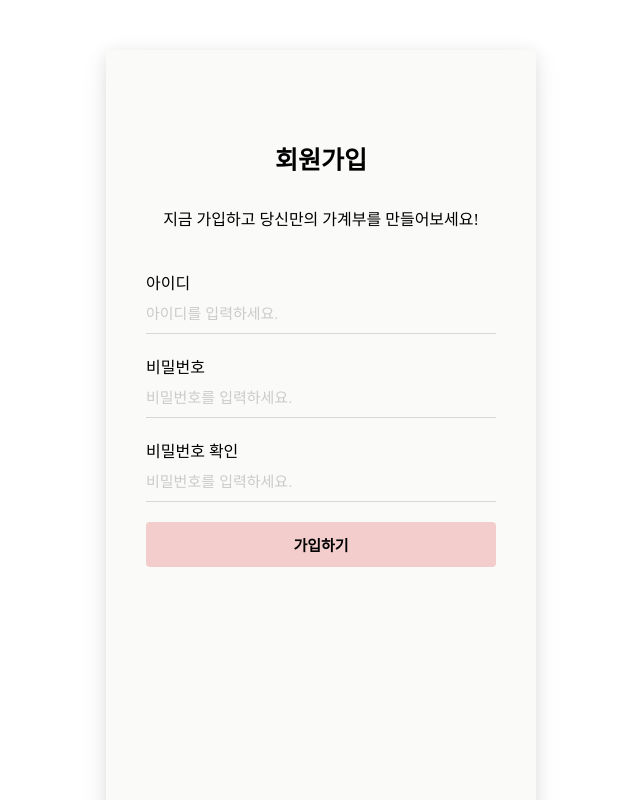
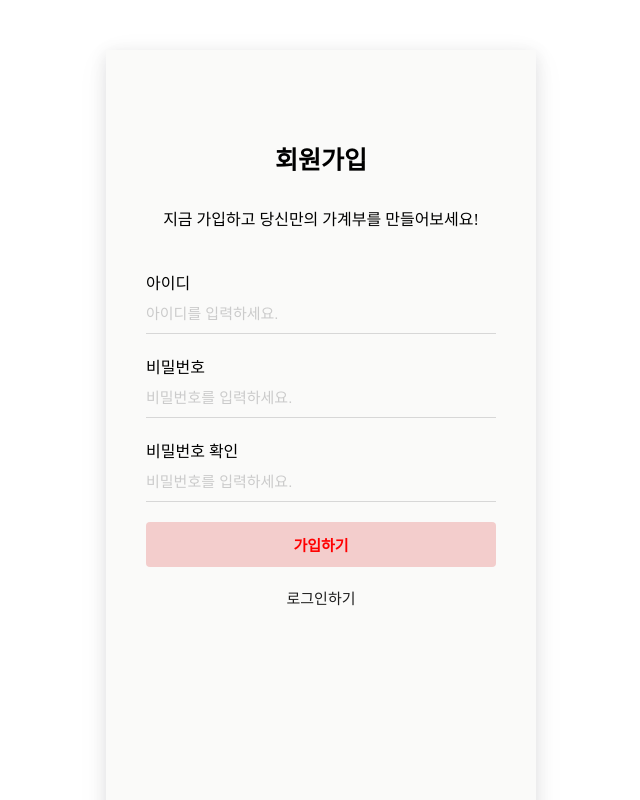
Before and after one commit to sooojinn/ShowMeTheMoney2.0, a React (Create React App) app in the folder showmethemoney2/src/webapp/: page /join in a window 1280 px wide. Shown: the top 800 px of the page, without its empty margins (319-959 px from the left). Built offline with nearby package versions, Linux system fonts and the light colour scheme; a web font is replaced by a local one.

Commit message:
[FE] ✨ 회원가입 시 중복 요청 막는 기능 구현

```diff
--- a/showmethemoney2/src/webapp/src/components/Join.css
+++ b/showmethemoney2/src/webapp/src/components/Join.css
@@ -93,10 +93,14 @@ input:focus {
   cursor: pointer;
 }
 
-.login-page_btn {
+.submit-btn:disabled {
+  color: red;
+}
+
+.login-link {
   display: block;
   width: 100px;
-  margin: 0 auto;
+  margin: 20px auto;
   text-align: center;
   color: #1e1e1e;
   font-size: 15px;
--- a/showmethemoney2/src/webapp/src/components/Join.js
+++ b/showmethemoney2/src/webapp/src/components/Join.js
@@ -1,19 +1,17 @@
 import "./Join.css";
-import { useEffect } from "react";
-import { useNavigate } from "react-router-dom";
+import { useState } from "react";
+import { Link, useNavigate } from "react-router-dom";
 import { useForm } from "react-hook-form";
 
 function JoinForm() {
-  const navigate = useNavigate();
   const {
     register,
     handleSubmit,
-    watch,
-    setError,
-    clearErrors,
     getValues,
-    formState: { errors },
+    formState: { errors, isValid, isSubmitting, isSubmitted },
   } = useForm({ mode: "onChange" });
+
+  const navigate = useNavigate();
 
   const usernameArr = ["aaa", "123", "soojin00"];
 
@@ -33,33 +31,33 @@ function JoinForm() {
 
   //   return result === 'true' ? false : true
 
-  useEffect(() => {
-    if (
-      watch("password") !== watch("passwordCheck") &&
-      watch("passwordCheck")
-    ) {
-      setError("passwordCheck", {
-        type: "password-mismatch",
-        message: "비밀번호가 일치하지 않습니다",
-      });
-    } else {
-      clearErrors("passwordCheck");
-    }
-  }, [watch("password"), watch("passwordCheck")]);
+  console.log("render");
+  console.log(isSubmitting);
+
+  // useEffect(() => {
+  //   if (
+  //     watch("password") !== watch("passwordCheck") &&
+  //     watch("passwordCheck")
+  //   ) {
+  //     setError("passwordCheck", {
+  //       type: "password-mismatch",
+  //       message: "비밀번호가 일치하지 않습니다",
+  //     });
+  //   } else {
+  //     clearErrors("passwordCheck");
+  //   }
+  // }, [watch("password"), watch("passwordCheck")]);
 
   const onSubmit = (data) => {
     const postData = async (data) => {
       try {
-        const res = await fetch(
-          "https://2a6fece9-32ad-4426-a0fb-d9ddbd129199.mock.pstmn.io/joinProc",
-          {
-            method: "POST",
-            headers: {
-              "Content-Type": "application/json",
-            },
-            body: JSON.stringify(data),
-          }
-        );
+        const res = await fetch("/joinProc", {
+          method: "POST",
+          headers: {
+            "Content-Type": "application/json",
+          },
+          body: JSON.stringify(data),
+        });
         const status = await res.status;
         if (status === 200) {
           navigate("/login");
@@ -74,12 +72,7 @@ function JoinForm() {
 
   return (
     <>
-      <form
-        onSubmit={handleSubmit(onSubmit)}
-        action="/joinProc"
-        method="post"
-        name="joinForm"
-      >
+      <form onSubmit={handleSubmit(onSubmit)} name="joinForm">
         <div className="title-div">
           <p className="title">회원가입</p>
           <p className="title-info">
@@ -150,7 +143,7 @@ function JoinForm() {
               validate: {
                 matchPassword: (value) => {
                   const { password } = getValues();
-                  return password === value || "비밀번호가 일치하지 않습니다";
+                  return password === value || "비밀번호가 일치하지 않습니다.";
                 },
               },
             })}
@@ -159,9 +152,16 @@ function JoinForm() {
             <div className="err message">{errors.passwordCheck.message}</div>
           )}
         </div>
-        <button className="submit-btn" value="join">
+        <button
+          disabled={!isValid || isSubmitting || isSubmitted}
+          className="submit-btn"
+          value="join"
+        >
           가입하기
         </button>
+        <Link to="/login" className="login-link">
+          로그인하기
+        </Link>
       </form>
     </>
   );
```
